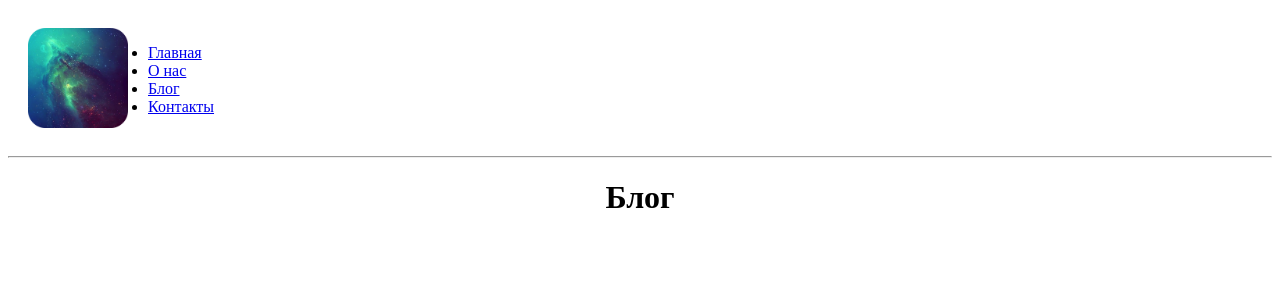
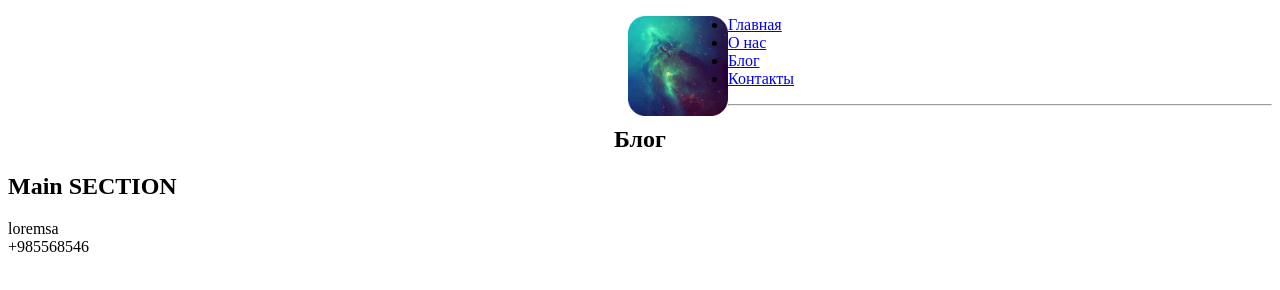
Before and after one commit to GarikUA/GarikUA.github.io, a plain HTML site: page blog.html in a window 1280 px wide. Drawn offline with Linux system fonts and the light colour scheme.

Commit message:
first commit

```diff
--- a/blog.html
+++ b/blog.html
@@ -9,7 +9,6 @@
                 <meta content="Demo project" name="description">
                     <meta content="width=device-width, initial-scale=1" name="viewport">
                         <link href="style.css" rel="stylesheet">
-
                         </link>
                     </meta>
                 </meta>
@@ -23,7 +22,7 @@
                         <img src="logo.png"/>
                     </a>
                 </div>
-            <div class="menu">
+            </div>
             <ul>
                     <li>
                         <a href="index.html">
@@ -46,11 +45,24 @@
                         </a>
                     </li>
                 </ul>
-            </div>
-        </div>
+            </nav>
         <hr/>
+        <nav>
+        <main>
             <h1>
                Блог
             </h1>
+            <div class="wrapper">
+                <section id="main">
+                    <h2>Main SECTION</h2>
+                    <div>
+                        loremsa
+                    </div>
+                </section>
+            </div>
+        </main>
+        <footer>
+            +985568546
+        </footer>
     </body>
 </html>
--- a/style.css
+++ b/style.css
@@ -2,7 +2,7 @@
     float: left;
 }
 .logo img, .menu {
-    padding: 20px;
+    padding-left: 620px;
     height: 100px;
 }
 h1 {
```
Lines whose indentation alone changed are shown as unchanged.
